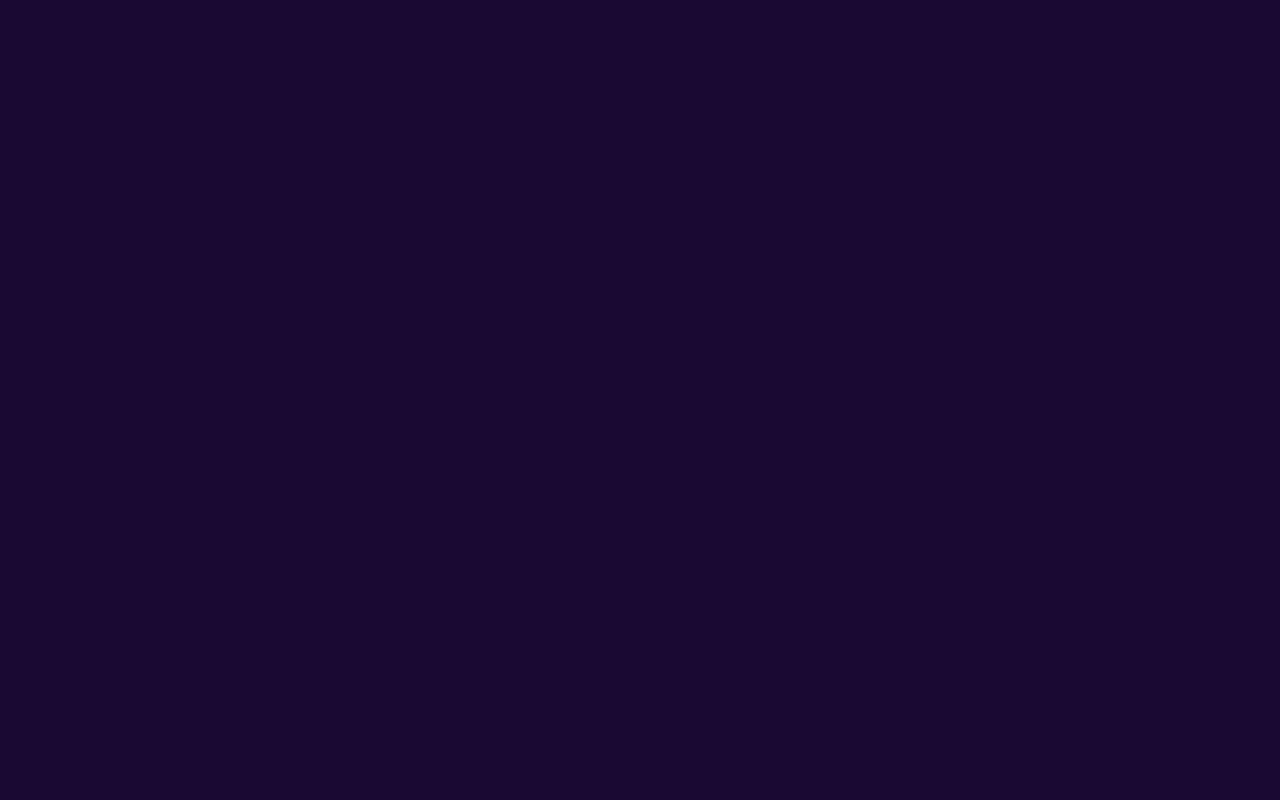
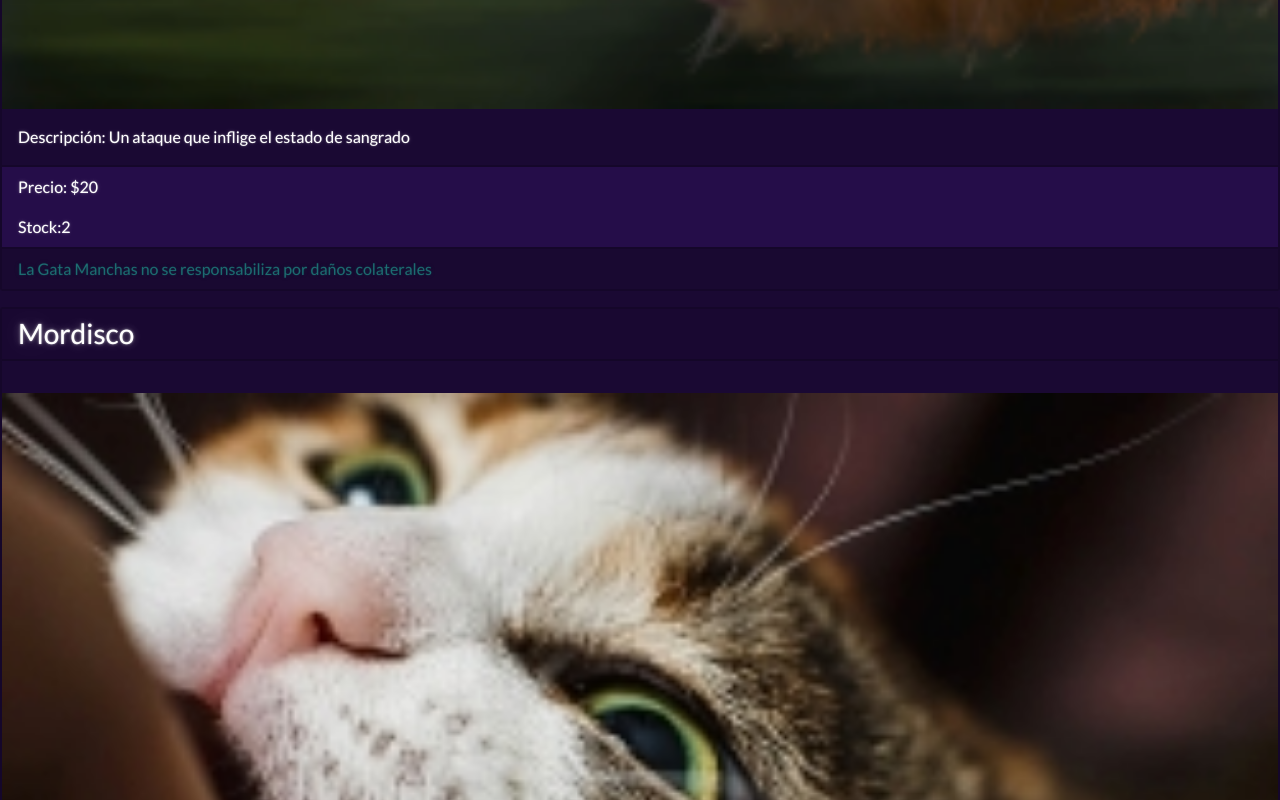
Before and after one commit to ffloresbalaguer/proyectoReact, a React (Create React App) app in the folder my-app/: page /item/1 in a window 1280 px wide. Shown: the part 1480-2280 px from the top of the page. Before the commit the page ends 800 px from the top, so only its background shows below. Built offline with nearby package versions, Linux system fonts and the light colour scheme.

Commit message:
Detail 1.0

```diff
--- a/my-app/src/components/App.jsx
+++ b/my-app/src/components/App.jsx
@@ -1,6 +1,7 @@
 import './App.css';
 import Navbar from "./Navbar/Navbar";
 import ItemListContainer from './ItemListContainer/ItemListContainer';
+import ItemDetailContainer from './ItemDetailContainer/ItemDetailContainer';
 
 
 function App() {
@@ -8,6 +9,7 @@ function App() {
     <div>
       <Navbar />
       <ItemListContainer greeting="Bienvenidos a Manchas Store"  />
+      <ItemDetailContainer/>
     </div>
 
   );
--- a/my-app/src/components/Data/Data.js
+++ b/my-app/src/components/Data/Data.js
@@ -1,11 +1,11 @@
-/*import aranazo1 from "../Data/CatClaws1250.png";
+import aranazo1 from "../Data/CatClaws1250.png";
 import mordisco1 from "../Data/CatBite1250.jpg";
 import bunny1 from "../Data/BunnyKick1250.jpg";
 
 const arrayProductos = [
-    {nombre:"Arañazo", precio:20, stock:2, image: aranazo1, descripcion: "Un ataque que inflige el estado de sangrado"},
-    {nombre:"Mordisco", precio:60, stock:1, image: mordisco1, descripcion: "Un ataque muy efectivo contra objetivos blindados"},
-    {nombre:"Bunnykick", precio:80, stock:2, image: bunny1, descripcion: "Un ataque combo muy poderoso pero con largo tiempo de recarga"}
+    {id:1, nombre:"Arañazo", precio:20, stock:2, image: aranazo1, descripcion: "Un ataque que inflige el estado de sangrado"},
+    {id:2, nombre:"Mordisco", precio:60, stock:1, image: mordisco1, descripcion: "Un ataque muy efectivo contra objetivos blindados"},
+    {id:3, nombre:"Bunnykick", precio:80, stock:2, image: bunny1, descripcion: "Un ataque combo muy poderoso pero con largo tiempo de recarga"}
 ]
 
-export default arrayProductos;*/
+export default arrayProductos;
--- /dev/null
+++ b/my-app/src/components/ItemDetail/ItemDetail.jsx
@@ -0,0 +1,32 @@
+import React from 'react';
+
+
+const ItemDetail = ({detail}) => {
+    return (
+        <div>
+            {detail.map((producto) =>
+            <div key={producto.id}>
+                <div className="card mb-3">
+                    <h3 className="card-header">{producto.nombre}</h3>
+                    <div className="card-body">
+                </div>
+                <img src={producto.image} />
+                <div className="card-body">
+                    <p className="card-text">Descripción: {producto.descripcion}</p>
+                </div>
+                <ul className="list-group list-group-flush">
+                    <li className="list-group-item">Precio: ${producto.precio}</li>
+                    <li className="list-group-item">Stock:{producto.stock}</li>
+                </ul>
+                    <div className="card-footer text-muted">
+                        La Gata Manchas no se responsabiliza por daños colaterales
+                    </div>
+                </div>
+            </div>
+            )}
+
+        </div>
+    );
+}
+
+export default ItemDetail;
--- /dev/null
+++ b/my-app/src/components/ItemDetailContainer/ItemDetailContainer.jsx
@@ -0,0 +1,43 @@
+import {React, useState, useEffect} from 'react';
+import ItemDetail from '../ItemDetail/ItemDetail';
+import arrayProductos from '../Data/Data';
+
+function consultarPromesa(confirmacion) {
+    return new Promise ((res,rej) => {
+        if (confirmacion) {
+            res(arrayProductos)
+        } else {
+            rej("Accesso denegado")
+        }
+    })
+}
+
+
+
+
+
+const ItemDetailContainer = () => {
+
+    const [productos, setProductos] = useState([]);
+
+    useEffect(() => {
+        consultarPromesa(true)
+    .then(producto=> {
+
+        setProductos(producto)
+    })
+    .catch(error => {
+        console.error(error)
+    })
+    }, []);
+
+
+
+    return (
+        <div>
+            <ItemDetail detail={productos}/>
+        </div>
+    );
+}
+
+export default ItemDetailContainer;
--- a/my-app/src/components/ItemListContainer/ItemListContainer.jsx
+++ b/my-app/src/components/ItemListContainer/ItemListContainer.jsx
@@ -1,13 +1,10 @@
 import {React, useState, useEffect} from 'react'
 import Counter from '../ItemCount/ItemCount'
 import ItemList from '../ItemList/ItemList'
+import arrayProductos from '../Data/Data';
 
 
-const arrayProductos = [
-    {id:1, nombre:"Arañazo", precio:20, stock:2},
-    {id:2, nombre:"Mordisco", precio:60, stock:1},
-    {id:3, nombre:"Bunnykick", precio:80, stock:2}
-]
+
 
 function consultarPromesa(confirmacion) {
     return new Promise ((res,rej) => {
```
